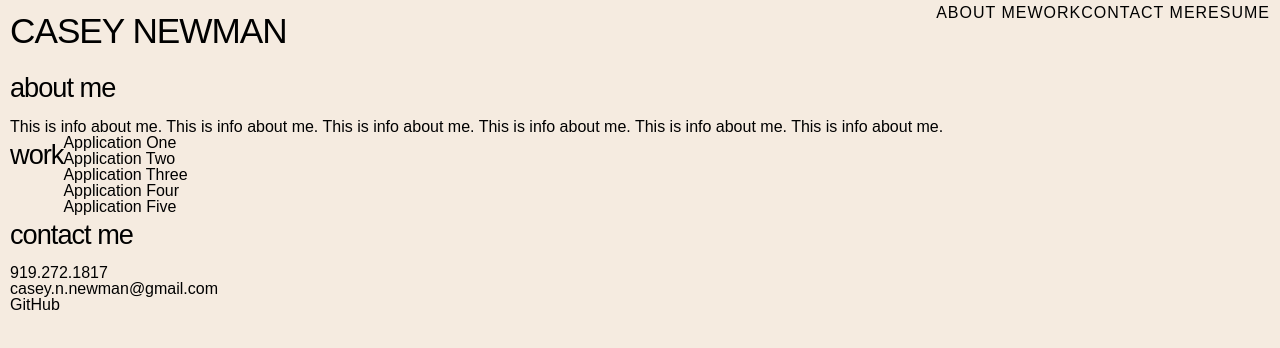
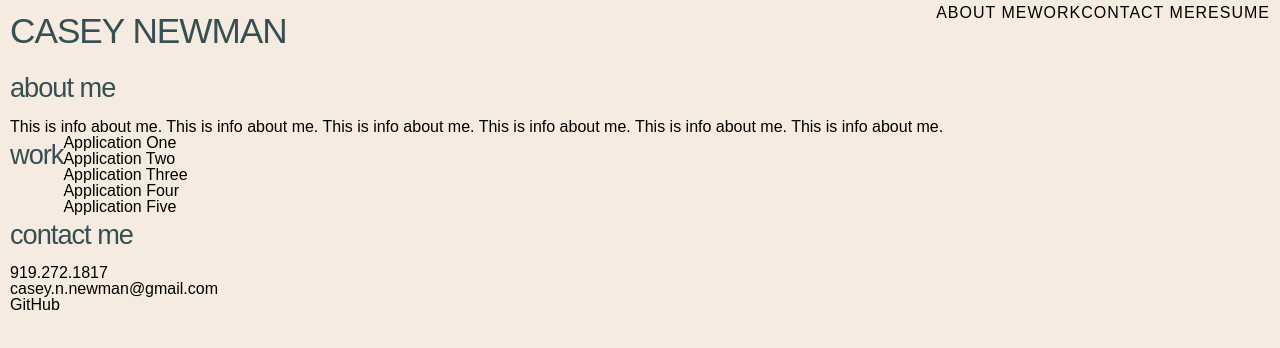
Before and after one commit to caseynewman/portfolio, a plain HTML site: page index.html in a window 1280 px wide. Drawn offline with Linux system fonts and the light colour scheme.

Commit message:
changed heading colors

```diff
--- a/css/style.css
+++ b/css/style.css
@@ -1,4 +1,7 @@
-/* light taupe: #f5ebe0 */
+/*
+light taupe: #f5ebe0
+deep green: #354f52
+*/
 
 * {
     box-sizing: border-box;
@@ -14,6 +17,7 @@ body {
 h1, h2, h3, h4, h5, h6 {
     margin-bottom: 10px;
     line-height: 1.5;
+    color: #354f52;
 }
 
 h1 {
```
